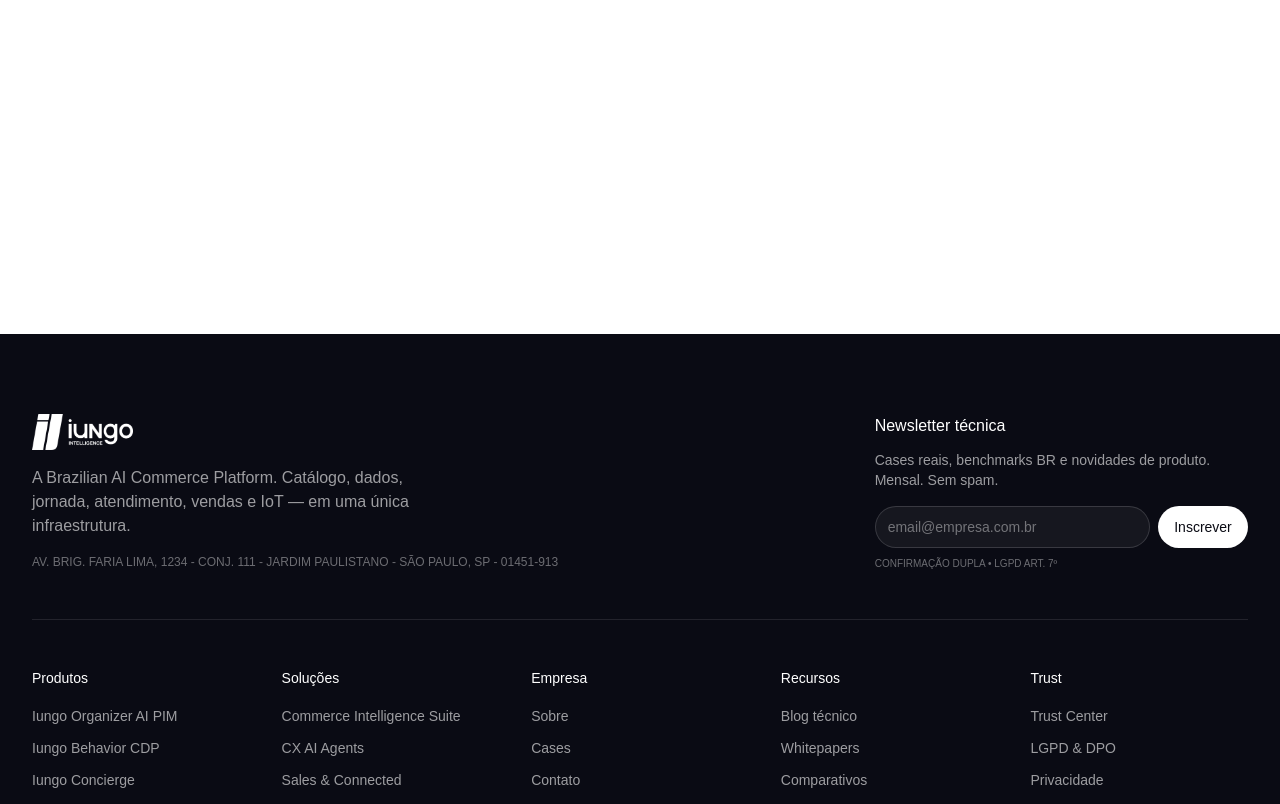
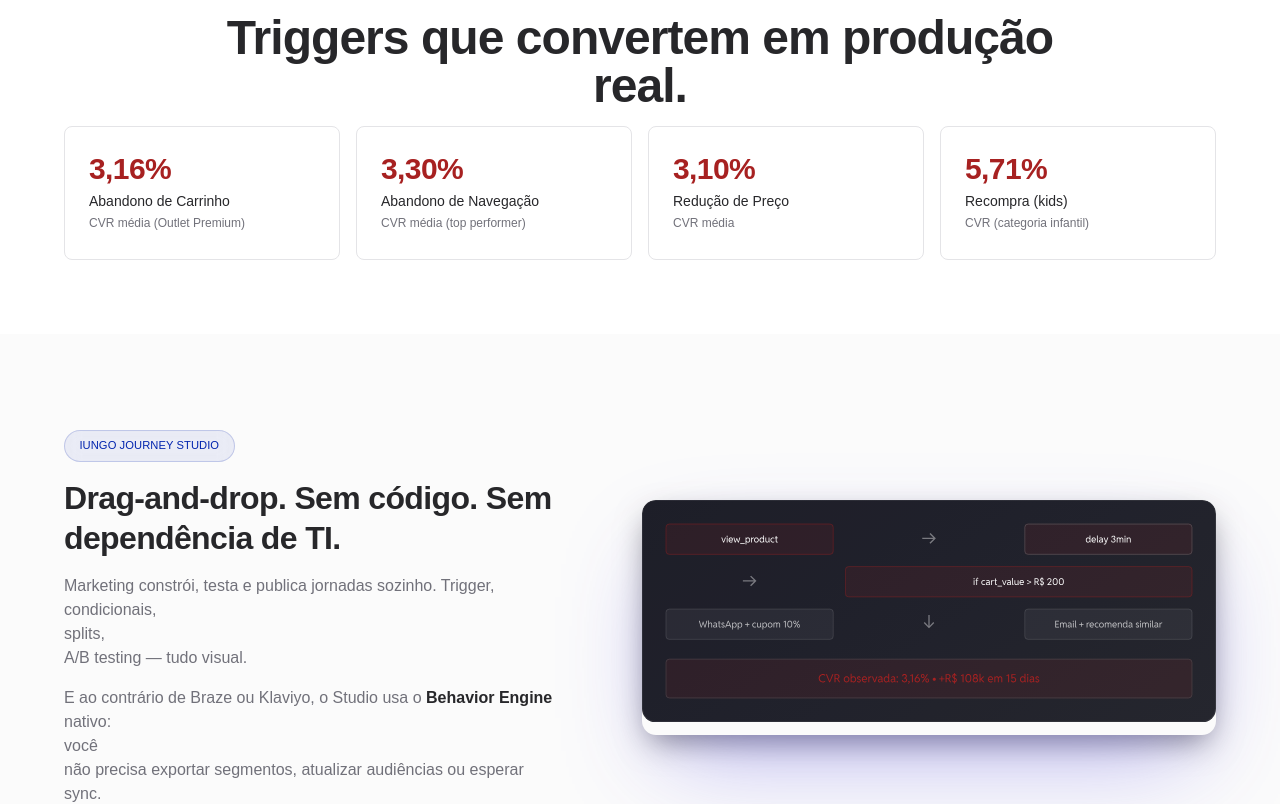
Before and after one commit to novigo-it-consulting/iungo-new-website, a Next.js app: page /produtos/concierge in a window 1280 px wide. Shown: the part 780-1584 px from the top of the page. Built offline with nearby package versions, Linux system fonts and the light colour scheme; a web font is replaced by a local one.

Commit message:
segunda e terceira section feita e completa

```diff
--- a/src/app/produtos/concierge/page.tsx
+++ b/src/app/produtos/concierge/page.tsx
@@ -1,4 +1,5 @@
 import ConciergeHeroSection from "@/components/sections/Concierge/ConciergeHeroSection";
+import ConciergeJourneyStudioSection from "@/components/sections/Concierge/ConciergeJourneyStudioSection";
 import ConciergeTriggersSection from "@/components/sections/Concierge/ConciergeTriggersSection";
 
 export default function IungoConciergePage() {
@@ -6,6 +7,7 @@
     <main className="min-w-0 flex-1 bg-white">
       <ConciergeHeroSection />
       <ConciergeTriggersSection />
+      <ConciergeJourneyStudioSection />
     </main>
   );
 }
--- a/src/components/layout/PageContainer.tsx
+++ b/src/components/layout/PageContainer.tsx
@@ -6,7 +6,8 @@
   | "organizerSteps"
   | "organizerCapabilities"
   | "organizerComparison"
-  | "cta";
+  | "cta"
+  | "content1280";
 
 const sizeClasses: Record<PageContainerSize, string> = {
   default:
@@ -27,6 +28,9 @@
   // Frame centralizado de 896px — reutilizado nas CTAs de produto.
   cta:
     "w-full max-w-[896px] px-6 sm:px-8",
+  // Frame centralizado de 1280px — margem de 320px em 1920px.
+  content1280:
+    "w-[calc(100%_-_48px)] sm:w-[calc(100%_-_64px)] max-w-[1280px]",
 };
 
 interface PageContainerProps extends ComponentPropsWithoutRef<"div"> {
--- /dev/null
+++ b/src/components/sections/Concierge/ConciergeJourneyStudioContent.tsx
@@ -0,0 +1,49 @@
+import SectionEyebrow from "@/components/ui/SectionEyebrow";
+
+export default function ConciergeJourneyStudioContent() {
+  return (
+    <div
+      data-concierge-studio-content
+      className="flex min-w-0 w-full flex-col gap-4"
+    >
+      <SectionEyebrow variant="compact">
+        IUNGO JOURNEY STUDIO
+      </SectionEyebrow>
+
+      <h2
+        id="concierge-studio-title"
+        data-concierge-studio-title
+        className="m-0 w-full font-reddit font-bold text-[#27272A] text-[28px] leading-[34px] tracking-[-0.56px] sm:text-[30px] sm:leading-[38px] sm:tracking-[-0.6px] xl:text-[32px] xl:leading-[40px] xl:tracking-[-0.64px]"
+      >
+        Drag-and-drop. Sem código. Sem
+        <br className="hidden xl:block" />
+        dependência de TI.
+      </h2>
+
+      <p
+        data-concierge-studio-description
+        className="m-0 w-full font-reddit text-[14px] font-normal leading-[22px] tracking-normal text-[#71717A] xl:text-[16px] xl:leading-[24px]"
+      >
+        Marketing constrói, testa e publica jornadas sozinho. Trigger,
+        condicionais,
+        <br className="hidden xl:block" />
+        splits,
+        <br className="hidden xl:block" />
+        A/B testing — tudo visual.
+      </p>
+
+      <p
+        data-concierge-studio-behavior-description
+        className="m-0 w-full font-reddit text-[14px] font-normal leading-[22px] tracking-normal text-[#71717A] xl:text-[16px] xl:leading-[24px]"
+      >
+        E ao contrário de Braze ou Klaviyo, o Studio usa o{" "}
+        <strong className="font-bold text-[#27272A]">Behavior Engine</strong>{" "}
+        nativo:
+        <br className="hidden xl:block" />
+        você
+        <br className="hidden xl:block" />
+        não precisa exportar segmentos, atualizar audiências ou esperar sync.
+      </p>
+    </div>
+  );
+}
--- /dev/null
+++ b/src/components/sections/Concierge/ConciergeJourneyStudioSection.tsx
@@ -0,0 +1,32 @@
+import PageContainer from "@/components/layout/PageContainer";
+import ConciergeJourneyStudioContent from "./ConciergeJourneyStudioContent";
+import ConciergeJourneyStudioVisual from "./ConciergeJourneyStudioVisual";
+
+export default function ConciergeJourneyStudioSection() {
+  return (
+    <section
+      data-concierge-studio-section
+      aria-labelledby="concierge-studio-title"
+      className="w-full min-w-0 bg-[rgba(244,244,245,0.40)] py-16 xl:min-h-[503.8px] xl:py-[96px]"
+    >
+      <PageContainer
+        size="content1280"
+        className="min-w-0 xl:min-h-[311.8px]"
+      >
+        <div
+          data-concierge-studio-container
+          className="grid min-h-[220px] min-w-0 grid-cols-1 gap-y-12 xl:min-h-[311.8px] xl:grid-cols-[minmax(0,559fr)_minmax(0,673fr)] xl:gap-x-12"
+        >
+          <div
+            data-concierge-studio-copy
+            className="min-w-0 xl:min-h-[311.8px] xl:pl-8"
+          >
+            <ConciergeJourneyStudioContent />
+          </div>
+
+          <ConciergeJourneyStudioVisual />
+        </div>
+      </PageContainer>
+    </section>
+  );
+}
--- /dev/null
+++ b/src/components/sections/Concierge/ConciergeJourneyStudioVisual.tsx
@@ -0,0 +1,31 @@
+import Image from "next/image";
+
+export default function ConciergeJourneyStudioVisual() {
+  return (
+    <div
+      data-concierge-studio-visual
+      className="flex min-w-0 items-center justify-center sm:px-4 xl:min-h-[311.8px] xl:px-8"
+    >
+      <div
+        data-concierge-studio-image-frame
+        className="relative aspect-[609/235] w-full max-w-[609px] overflow-hidden rounded-[14px] shadow-[0_40px_100px_-24px_rgba(79,70,229,0.40),0_12px_32px_-8px_rgba(0,0,0,0.50)] xl:aspect-auto xl:h-[235px]"
+      >
+        <Image
+          src="/images/products/concierge/journey-studio-flow.svg"
+          alt="Fluxo automatizado do Iungo Journey Studio"
+          width={609}
+          height={235}
+          unoptimized
+          sizes="(min-width: 1280px) 609px, calc(100vw - 48px)"
+          className="h-auto w-full max-w-[609px]"
+        />
+
+        <span
+          data-concierge-studio-inner-shadow
+          aria-hidden="true"
+          className="pointer-events-none absolute inset-0 z-10 rounded-[14px] shadow-[inset_0_1px_0_-1px_rgba(255,255,255,0.06)]"
+        />
+      </div>
+    </div>
+  );
+}
--- /dev/null
+++ b/src/components/sections/Concierge/ConciergeTriggerCard.tsx
@@ -0,0 +1,39 @@
+type ConciergeTriggerCardProps = {
+  value: string;
+  title: string;
+  description: string;
+};
+
+export default function ConciergeTriggerCard({
+  value,
+  title,
+  description,
+}: ConciergeTriggerCardProps) {
+  return (
+    <li
+      data-concierge-trigger-card
+      className="flex min-h-[134px] w-full flex-col gap-1 rounded-lg border border-[#E4E4E7] bg-white p-6"
+    >
+      <p
+        data-concierge-trigger-value
+        className="w-full font-reddit text-[30px] font-bold leading-[36px] tracking-[-0.6px] text-[#A72121]"
+      >
+        {value}
+      </p>
+
+      <p
+        data-concierge-trigger-title
+        className="w-full font-reddit text-[14px] font-medium leading-[20px] tracking-normal text-[#27272A]"
+      >
+        {title}
+      </p>
+
+      <p
+        data-concierge-trigger-description
+        className="w-full font-reddit text-[12px] font-normal leading-[16px] tracking-normal text-[#71717A]"
+      >
+        {description}
+      </p>
+    </li>
+  );
+}
--- /dev/null
+++ b/src/components/sections/Concierge/ConciergeTriggersHeader.tsx
@@ -0,0 +1,29 @@
+import SectionEyebrow from "@/components/ui/SectionEyebrow";
+
+export default function ConciergeTriggersHeader() {
+  return (
+    <header
+      data-concierge-triggers-header
+      className="w-full px-4 sm:px-6 xl:px-8"
+    >
+      <div className="flex w-full flex-col items-center gap-4">
+        <SectionEyebrow variant="compact">
+          RÉGUAS INTELIGENTES PRONTAS
+        </SectionEyebrow>
+
+        <div
+          data-concierge-triggers-title-frame
+          className="flex w-full justify-center xl:h-[48px]"
+        >
+          <h2
+            id="concierge-triggers-title"
+            data-concierge-triggers-title
+            className="m-0 w-full max-w-[894px] text-center font-reddit font-bold text-[#27272A] text-[30px] leading-[36px] tracking-[-0.6px] sm:text-[36px] sm:leading-[42px] sm:tracking-[-0.72px] lg:text-[42px] lg:leading-[46px] lg:tracking-[-0.84px] xl:text-[48px] xl:leading-[48px] xl:tracking-[-0.96px]"
+          >
+            Triggers que convertem em produção real.
+          </h2>
+        </div>
+      </div>
+    </header>
+  );
+}
--- a/src/components/sections/Concierge/ConciergeTriggersSection.tsx
+++ b/src/components/sections/Concierge/ConciergeTriggersSection.tsx
@@ -1,16 +1,38 @@
+import PageContainer from "@/components/layout/PageContainer";
+import ConciergeTriggerCard from "./ConciergeTriggerCard";
+import ConciergeTriggersHeader from "./ConciergeTriggersHeader";
+import { CONCIERGE_TRIGGERS } from "./conciergeTriggers.constants";
+
 export default function ConciergeTriggersSection() {
   return (
     <section
       data-concierge-triggers-section
-      aria-label="Indicadores de conversão do Iungo Concierge"
+      aria-labelledby="concierge-triggers-title"
       className="w-full min-w-0 bg-white py-12 md:py-16 xl:min-h-[442px] xl:py-[74.1px]"
     >
-      <div
+      <PageContainer
         data-concierge-triggers-container
-        className="mx-auto min-h-[220px] w-[calc(100%_-_48px)] max-w-[1280px] sm:min-h-[260px] sm:w-[calc(100%_-_64px)] xl:min-h-[293.8px]"
+        size="content1280"
+        className="min-h-[220px] sm:min-h-[260px] xl:min-h-[293.8px]"
       >
-        {/* TODO: conteúdo da seção será implementado na próxima etapa */}
-      </div>
+        <ConciergeTriggersHeader />
+
+        <div className="mt-16 w-full px-4 sm:px-6 xl:px-8">
+          <ul
+            data-concierge-triggers-grid
+            className="grid w-full grid-cols-1 gap-4 md:grid-cols-2 xl:grid-cols-4"
+          >
+            {CONCIERGE_TRIGGERS.map((trigger) => (
+              <ConciergeTriggerCard
+                key={trigger.id}
+                value={trigger.value}
+                title={trigger.title}
+                description={trigger.description}
+              />
+            ))}
+          </ul>
+        </div>
+      </PageContainer>
     </section>
   );
 }
--- /dev/null
+++ b/src/components/sections/Concierge/conciergeTriggers.constants.ts
@@ -0,0 +1,26 @@
+export const CONCIERGE_TRIGGERS = [
+  {
+    id: "cart-abandonment",
+    value: "3,16%",
+    title: "Abandono de Carrinho",
+    description: "CVR média (Outlet Premium)",
+  },
+  {
+    id: "navigation-abandonment",
+    value: "3,30%",
+    title: "Abandono de Navegação",
+    description: "CVR média (top performer)",
+  },
+  {
+    id: "price-reduction",
+    value: "3,10%",
+    title: "Redução de Preço",
+    description: "CVR média",
+  },
+  {
+    id: "repurchase-kids",
+    value: "5,71%",
+    title: "Recompra (kids)",
+    description: "CVR (categoria infantil)",
+  },
+] as const;
--- a/src/components/ui/SectionEyebrow.tsx
+++ b/src/components/ui/SectionEyebrow.tsx
@@ -3,15 +3,35 @@
 interface SectionEyebrowProps {
   children: ReactNode;
   icon?: ReactNode;
+  variant?: "default" | "compact";
 }
 
-export default function SectionEyebrow({ children, icon }: SectionEyebrowProps) {
+const outerVariantClasses = {
+  default:
+    "inline-flex w-fit shrink-0 items-center justify-center gap-[7.19px] rounded-[999px] border border-[rgba(0,36,174,0.18)] bg-[rgba(0,36,174,0.07)] px-[14.4px] py-[6.4px] backdrop-blur-sm",
+  compact:
+    "inline-flex h-[31.8px] w-fit max-w-full shrink-0 items-center justify-center rounded-[999px] border border-[rgba(0,36,174,0.18)] bg-[rgba(0,36,174,0.07)] px-[14.4px] py-[6.4px] backdrop-blur-sm",
+} as const;
+
+const textVariantClasses = {
+  default:
+    "font-reddit text-center text-[11.2px] font-medium leading-[16.8px] tracking-[0.67px] text-[#0024AE]",
+  compact:
+    "whitespace-nowrap font-reddit text-center text-[11.2px] font-medium leading-[16.8px] tracking-[0.067px] text-[#0024AE]",
+} as const;
+
+export default function SectionEyebrow({
+  children,
+  icon,
+  variant = "default",
+}: SectionEyebrowProps) {
   return (
-    <span className="inline-flex w-fit shrink-0 items-center justify-center gap-[7.19px] rounded-[999px] border border-[rgba(0,36,174,0.18)] bg-[rgba(0,36,174,0.07)] px-[14.4px] py-[6.4px] backdrop-blur-sm">
+    <span
+      data-section-eyebrow
+      className={outerVariantClasses[variant]}
+    >
       {icon}
-      <span className="font-reddit text-center text-[11.2px] font-medium leading-[16.8px] tracking-[0.67px] text-[#0024AE]">
-        {children}
-      </span>
+      <span className={textVariantClasses[variant]}>{children}</span>
     </span>
   );
 }
```
Also changed, not shown: public/images/products/concierge/concierge-hero.png.png (deleted), public/images/products/concierge/journey-studio-flow.svg (added).
